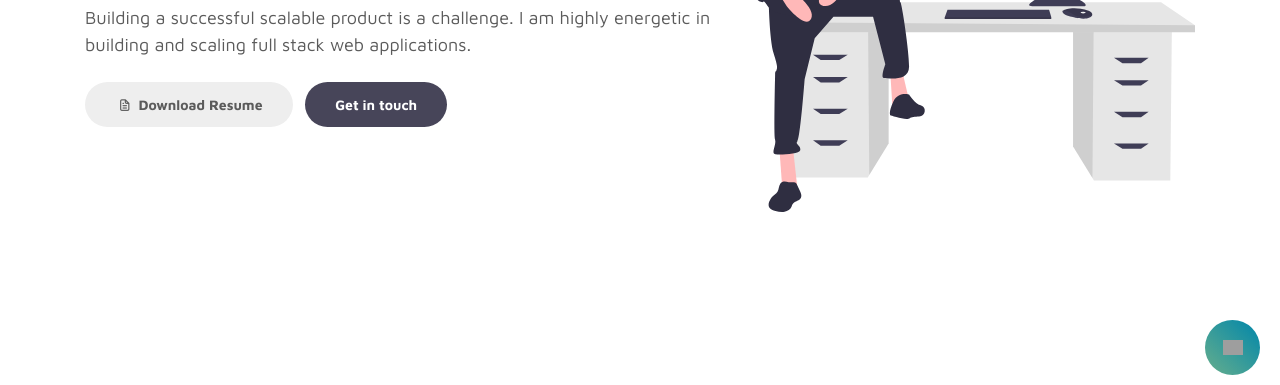
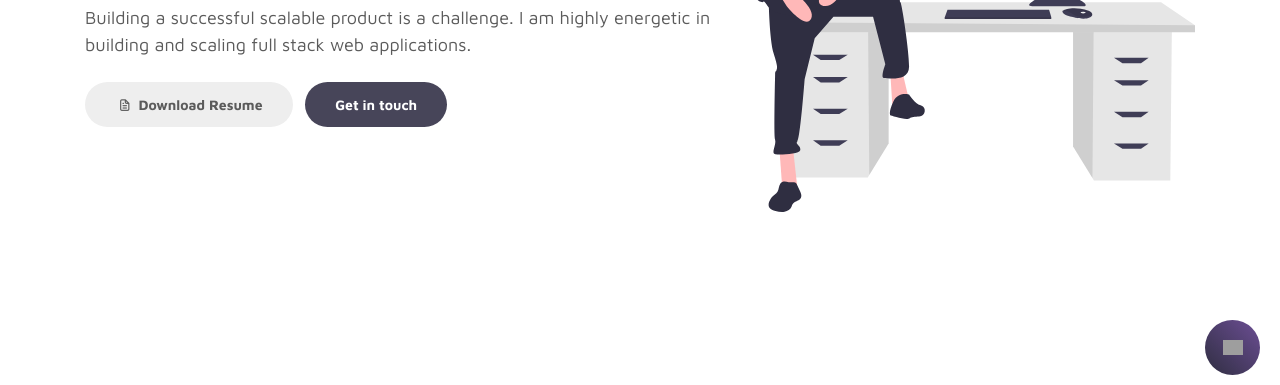
Before and after one commit to iamrajatsingh1/portfoilio, a plain HTML site: page index.html in a window 1280 px wide. Shown: the part 405-790 px from the top of the page. Drawn offline with Linux system fonts and the light colour scheme; grey boxes are pictures that could not be loaded.

```diff
--- a/css/tooplate-style.css
+++ b/css/tooplate-style.css
@@ -336,6 +336,9 @@
 .dark-mode .owl-carousel button.owl-dot {
   color: #ffffff;
 }
+.dark-mode .navbar-toggler-icon {
+  background: #ffffff;
+}
 
 .timeline-wrapper {
   position: relative;
@@ -623,10 +626,19 @@
   align-items: center;
   border-radius: 100%;
   background-color: "#67ae8c";
-  background-image: linear-gradient(45deg, #67ae8c, #0086aa);
+  background-image: linear-gradient(45deg, #2f2e41, #6c4e94);
 }
 
 .w-inline-block {
   max-width: 100%;
   display: inline-block;
 }
+
+/* @media (max-width: 575px) {
+  .color-mode {
+    display: none;
+  }
+  .nav-theme-toggle-button {
+    display: inline;
+  }
+} */
--- a/index.html
+++ b/index.html
@@ -1033,14 +1033,9 @@
       </div>
       <!-- Scroll to top button -->
       <a
-        id="button-got-top"
-        href="#Top"
-        style="
-          transform: translate3d(0px, 0px, 0px) scale3d(1, 1, 1) rotateX(0deg)
-            rotateY(0deg) rotateZ(0deg) skew(0deg, 0deg);
-          transform-style: preserve-3d;
-        "
+        href="#about"
         class="
+          button-goto-top
           go-top
           w-inline-block
           d-flex
--- a/js/custom.js
+++ b/js/custom.js
@@ -20,7 +20,7 @@
 
   // SMOOTHSCROLL
   $(function () {
-    $(".nav-link, .custom-btn-link, .button-got-top").on(
+    $(".nav-link, .custom-btn-link, .button-goto-top").on(
       "click",
       function (event) {
         var $anchor = $(this);
```
